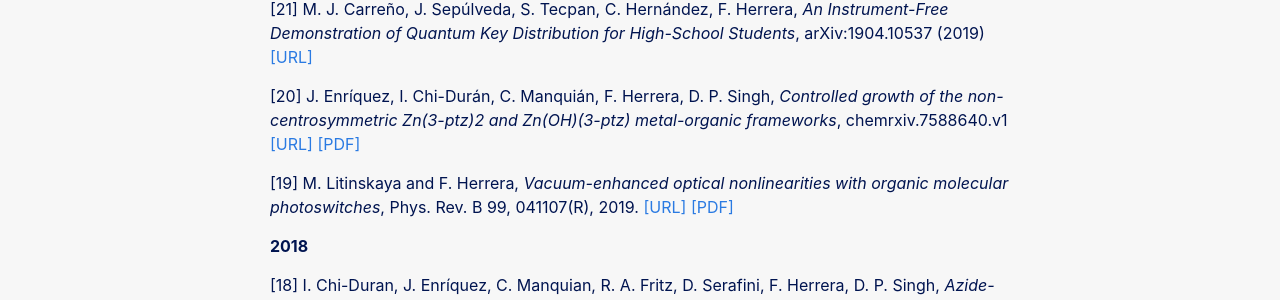
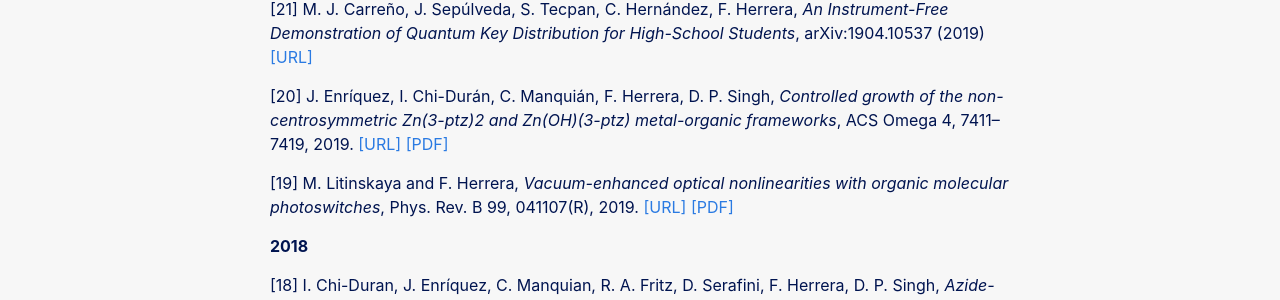
Before and after one commit to fherreralab/fherreralab.github.io, a Jekyll site: the page built from publications.md, in a window 1280 px wide. Shown: the part 205-505 px from the top of the page. Built offline with Jekyll 4.4.1, drawn with Linux system fonts in a browser that asks for light colours.

Commit message:
edited pubs and cv

```diff
--- a/publications.md
+++ b/publications.md
@@ -8,7 +8,7 @@ permalink: /publications/
 
 [21] M. J. Carreño, J. Sepúlveda, S. Tecpan, C. Hernández, F. Herrera, *An Instrument-Free Demonstration of Quantum Key Distribution for High-School Students*, arXiv:1904.10537 (2019) [[URL]](https://arxiv.org/abs/1904.10537)
 
-[20] J. Enríquez, I. Chi-Durán, C. Manquián, F. Herrera, D. P. Singh, *Controlled growth of the non-centrosymmetric Zn(3-ptz)2 and Zn(OH)(3-ptz) metal-organic frameworks*, chemrxiv.7588640.v1 [[URL]](https://pubs.acs.org/doi/10.1021/acsomega.9b00236) [[PDF]]({{ "/assets/papers/2019 Controlled Growth of the Noncentrosymmetric Zn(3-ptz)2 and Zn(OH)(3-ptz) Metal–Organic Frameworks.pdf" | absolute_url}})
+[20] J. Enríquez, I. Chi-Durán, C. Manquián, F. Herrera, D. P. Singh, *Controlled growth of the non-centrosymmetric Zn(3-ptz)2 and Zn(OH)(3-ptz) metal-organic frameworks*, ACS Omega 4, 7411–7419, 2019. [[URL]](https://pubs.acs.org/doi/10.1021/acsomega.9b00236) [[PDF]]({{ "/assets/papers/2019 Controlled Growth of the Noncentrosymmetric Zn(3-ptz)2 and Zn(OH)(3-ptz) Metal–Organic Frameworks.pdf" | absolute_url}})
 
 
 [19] M. Litinskaya and F. Herrera, *Vacuum-enhanced optical nonlinearities with organic molecular photoswitches*, Phys. Rev. B 99, 041107(R), 2019. [[URL]](https://journals.aps.org/prb/abstract/10.1103/PhysRevB.99.041107) [[PDF]]({{ "/assets/papers/2019 Vacuum-enhanced optical nonlinearities with disordered molecular photoswitches.pdf" | absolute_url}})
```
Also changed, not shown: 1 other file.
